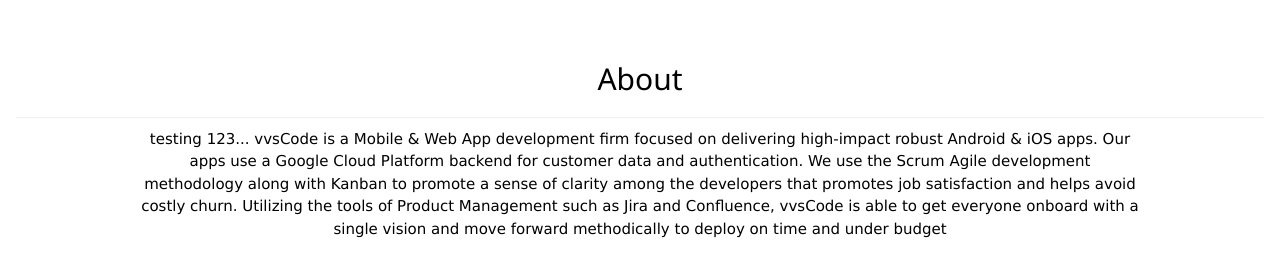
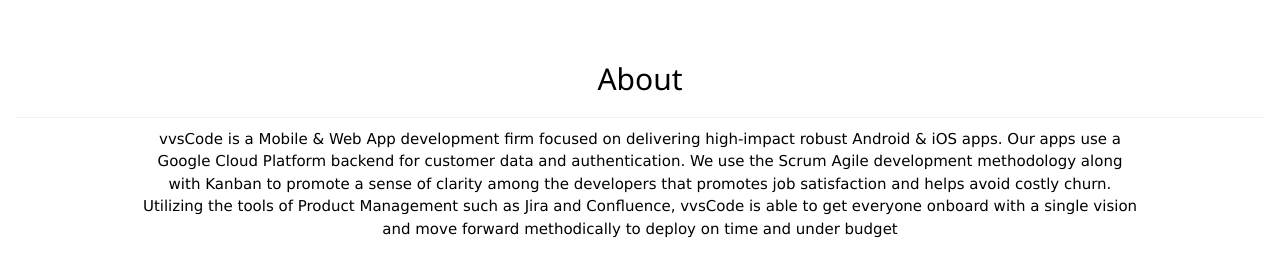
Before and after one commit to vvsCodeDev/vvsCodeWebDev, a website: page public/index.html in a window 1280 px wide. Shown: the part 1660-1939 px from the top of the page. Drawn offline with Linux system fonts and the light colour scheme.

Commit message:
modded pic

```diff
--- a/public/index.html
+++ b/public/index.html
@@ -114,7 +114,7 @@
   <!-- About Section -->
   <div class="w3-container w3-padding-32 w3-center" id="about" style="text-align:center">
     <h2 class="w3-border-bottom w3-border-light-grey w3-padding-16">About</h2>
-    <p style="width:80%; margin: auto; padding-bottom: 10px;">testing 123... vvsCode is a Mobile & Web App development firm focused on delivering high-impact robust Android & iOS apps. Our apps use a Google Cloud Platform backend for customer data and authentication.
+    <p style="width:80%; margin: auto; padding-bottom: 10px;"> vvsCode is a Mobile & Web App development firm focused on delivering high-impact robust Android & iOS apps. Our apps use a Google Cloud Platform backend for customer data and authentication.
       We use the Scrum Agile development methodology along with Kanban to promote a sense of clarity among the developers that promotes job satisfaction and helps avoid costly churn. Utilizing the tools of
       Product Management such as Jira and Confluence, vvsCode is able to get everyone onboard with a single vision and move forward methodically to deploy on time and under budget
     </p>
```
Also changed, not shown: public/images/justin_about.jpg (added), public/images/justin_about_old.jpeg (renamed from public/images/justin_about.jpeg), 3 other files.
